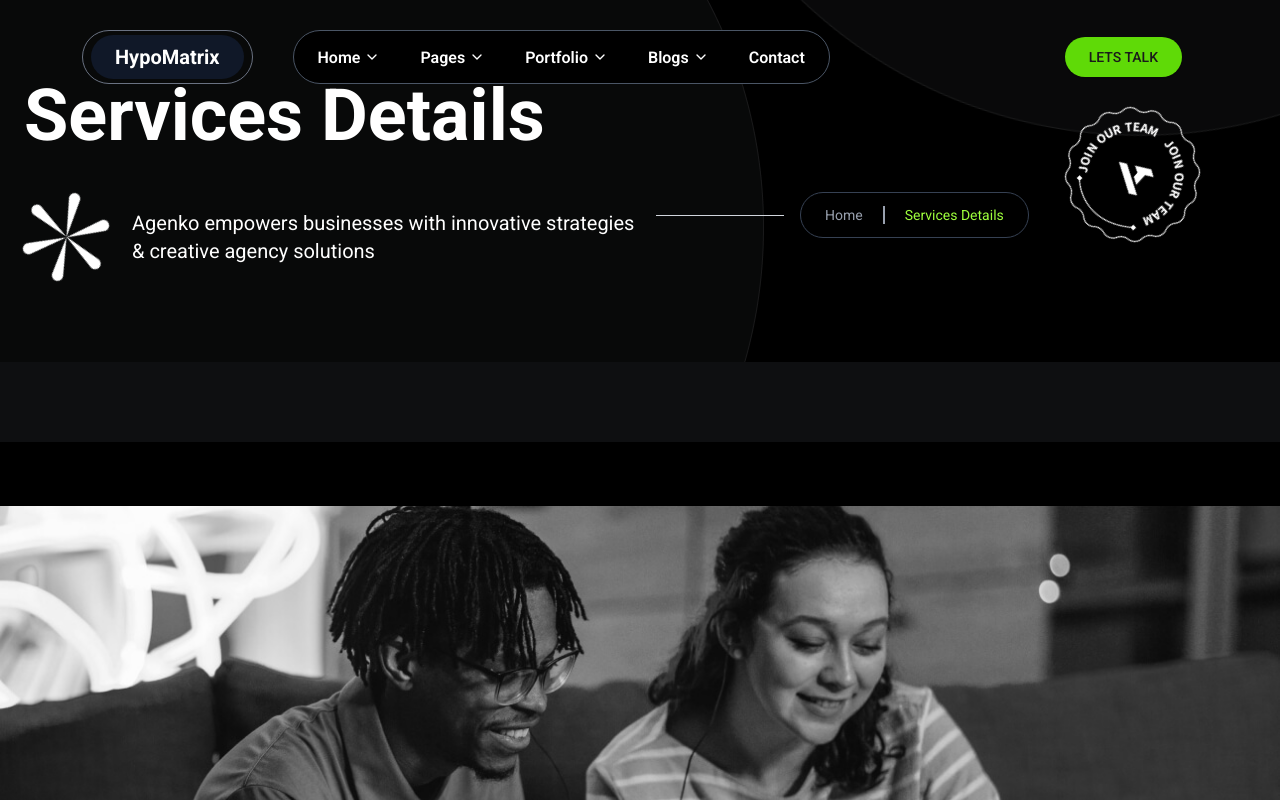
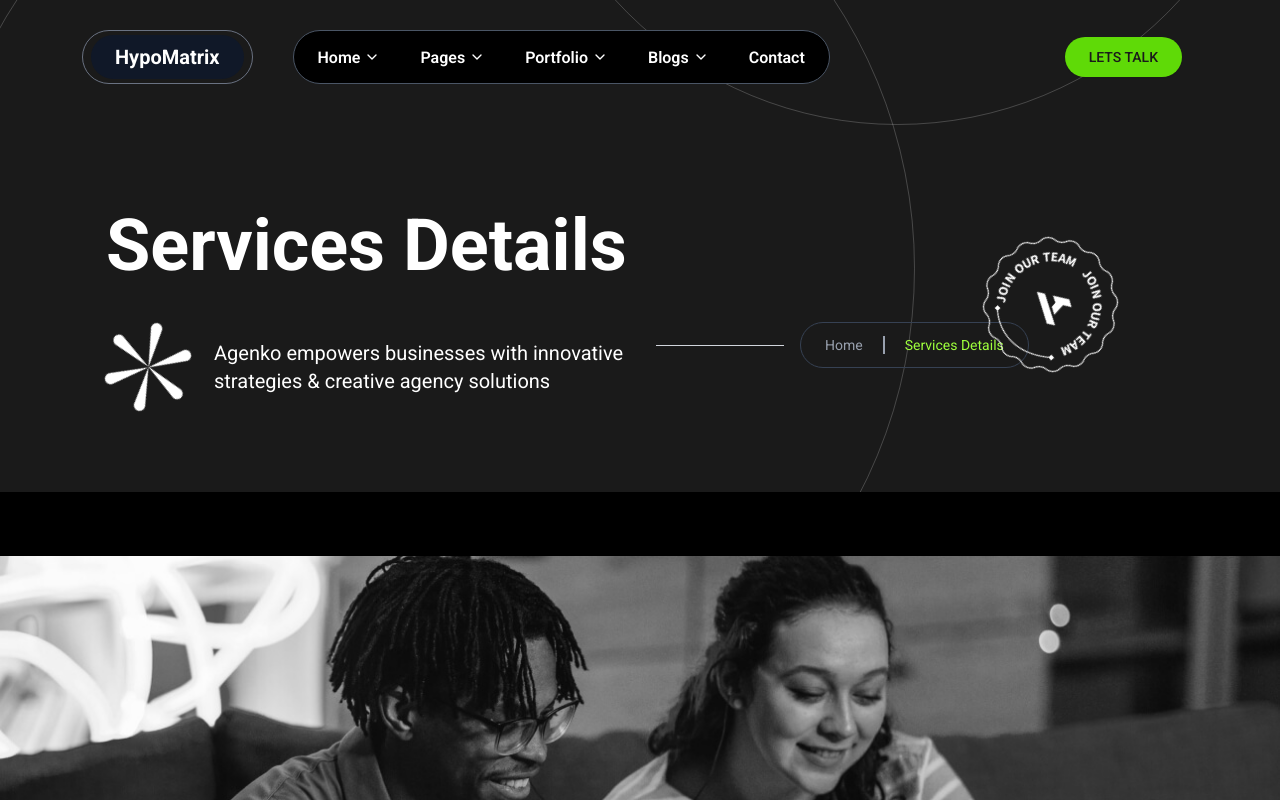
Before and after one commit to codeftshaunak/hypomatrix-v2, a Next.js app: page /service-details in a window 1280 px wide. Shown: the top 800 px of the page. Built offline with nearby package versions, Linux system fonts and the light colour scheme.

Commit message:
Replace CommonCard component with PageHeader in About, Service, and Service Details views; remove CommonCard component

```diff
--- a/src/components/common/common-card.tsx
+++ /dev/null
@@ -1,84 +0,0 @@
-import Link from "next/link";
-import Image from "next/image";
-import img from "@/assets/Pattan.png";
-import img1 from "@/assets/Join Cercle.png";
-import img3 from "@/assets/Ellipse 2397.png";
-import React from "react";
-
-type Props = {
-  title: string;
-  link: string;
-  text: string;
-};
-
-const CommonCard: React.FC<Props> = ({ title, link, text }) => {
-  return (
-    <div className="bg-black text-white overflow-hidden relative mb-20 w-full">
-      {/* Background elements */}
-      <div>
-        <div className="">
-          <Image
-            src={img3}
-            alt=""
-            className="object-cover opacity-36 absolute"
-            priority
-          />
-          <Image
-            src={img3}
-            alt=""
-            className="object-cover opacity-36 absolute -top-[550px] -right-40 rotate-100"
-            priority
-          />
-        </div>
-      </div>
-
-      {/* Main Content */}
-      <main className="relative  px-6 pt-20 pb-20">
-        <div className="">
-          {/* About Us Title */}
-          <h1 className="text-6xl md:text-7xl font-bold mb-10">{title}</h1>
-
-          {/* About Content */}
-          <div className="flex flex-col md:flex-row items-start">
-            <div className="flex items-center space-x-6 md:w-1/2 mb-10 md:mb-0">
-              {/* Star/Asterisk Icon */}
-              <Image
-                src={img}
-                alt=""
-                priority
-                className="spin-in animate-spin duration-7000"
-              />
-
-              {/* Description */}
-              <div>
-                <p className="text-xl">
-                  Agenko empowers businesses with innovative strategies &
-                  creative agency solutions
-                </p>
-              </div>
-            </div>
-
-            {/* Breadcrumb */}
-            <div className="flex items-center">
-              <div className="mx-4 h-[1px] w-32 bg-gray-300"></div>
-              <div className="border border-gray-700 rounded-full text-sm py-3 px-6 cursor-pointer">
-                <Link href="/" className="text-gray-400 hover:text-[#9eff3c]">
-                  Home
-                </Link>
-                <span className="border-r border border-gray-400 mx-5"></span>
-                <Link href={`/${link}`} className="text-[#9eff3c]">
-                  {text}
-                </Link>
-              </div>
-            </div>
-            <div className="spin-in animate-spin duration-7000 absolute right-20 bottom-30">
-              <Image src={img1} alt="" priority />
-            </div>
-          </div>
-        </div>
-      </main>
-    </div>
-  );
-};
-
-export default CommonCard;
--- /dev/null
+++ b/src/components/common/page-header.tsx
@@ -0,0 +1,76 @@
+import img1 from "@/assets/Join Cercle.png";
+import img from "@/assets/Pattan.png";
+import Image from "next/image";
+import Link from "next/link";
+import React from "react";
+
+type Props = {
+  title: string;
+  link: string;
+  text: string;
+};
+
+const PageHeader: React.FC<Props> = ({ title, link, text }) => {
+  return (
+    <header className="bg-secondary text-white overflow-hidden relative w-full pt-[210px]">
+      {/* Background elements */}
+      <div className="absolute -left-[5%] -top-[45%]">
+        <div className="border border-foreground/20 size-[979px] rounded-full" />
+      </div>
+
+      <div className="absolute right-0 -top-[130%]">
+        <div className="border border-foreground/20 size-[765px] rounded-full" />
+      </div>
+
+      <div className="container">
+        {/* Main Content */}
+        <main className="relative px-6  pb-20">
+          <div className="">
+            {/* About Us Title */}
+            <h1 className="text-6xl md:text-7xl font-bold mb-10">{title}</h1>
+
+            {/* About Content */}
+            <div className="flex flex-col md:flex-row items-start">
+              <div className="flex items-center space-x-6 md:w-1/2 mb-10 md:mb-0">
+                {/* Star/Asterisk Icon */}
+                <Image
+                  src={img}
+                  alt=""
+                  priority
+                  className="spin-in animate-spin duration-7000"
+                />
+
+                {/* Description */}
+                <div>
+                  <p className="text-xl">
+                    Agenko empowers businesses with innovative strategies &
+                    creative agency solutions
+                  </p>
+                </div>
+              </div>
+
+              {/* Breadcrumb */}
+              <div className="flex items-center">
+                <div className="mx-4 h-[1px] w-32 bg-gray-300"></div>
+                <div className="border border-gray-700 rounded-full text-sm py-3 px-6 cursor-pointer">
+                  <Link href="/" className="text-gray-400 hover:text-[#9eff3c]">
+                    Home
+                  </Link>
+                  <span className="border-r border border-gray-400 mx-5"></span>
+                  <Link href={`/${link}`} className="text-[#9eff3c]">
+                    {text}
+                  </Link>
+                </div>
+              </div>
+              <div className="spin-in animate-spin duration-7000 absolute right-20 bottom-30">
+                <Image src={img1} alt="" priority />
+              </div>
+            </div>
+          </div>
+        </main>
+      </div>
+    </header>
+  );
+};
+
+export default PageHeader;
--- a/src/views/about/index.tsx
+++ b/src/views/about/index.tsx
@@ -1,21 +1,20 @@
-import CommonCard from "@/components/common/common-card";
-import React from "react";
+import OurClient from "@/components/common/our-client";
+import PageHeader from "@/components/common/page-header";
 import Hero from "./hero";
 import HowWeAre from "./how-we";
 import { TeamSection } from "./team";
 import { TestimonialsSection } from "./testimonials";
-import OurClient from "@/components/common/our-client";
 
 const AboutView = () => {
   return (
-    <div>
-      <CommonCard title="About Us" link="about" text="About Us" />
+    <>
+      <PageHeader title="About Us" link="about" text="About Us" />
       <Hero />
       <HowWeAre />
       <TeamSection />
       <TestimonialsSection />
       <OurClient />
-    </div>
+    </>
   );
 };
 
--- a/src/views/home/hero.tsx
+++ b/src/views/home/hero.tsx
@@ -1,7 +1,6 @@
 "use client";
 
 import VideoPlaceholder from "@/components/video-modal";
-// import { Play, X } from "lucide-react";
 
 export default function Hero() {
   return (
--- a/src/views/service-details/index.tsx
+++ b/src/views/service-details/index.tsx
@@ -1,13 +1,12 @@
-import CommonCard from "@/components/common/common-card";
-import React from "react";
+import OurClient from "@/components/common/our-client";
+import PageHeader from "@/components/common/page-header";
 import ClientSuccessSection from "./client-success";
 import StepsSection from "./steps";
-import OurClient from "@/components/common/our-client";
 
 const ServiceDetailsView = () => {
   return (
     <div>
-      <CommonCard
+      <PageHeader
         title="Services Details"
         text="Services Details"
         link="service-details"
--- a/src/views/service/index.tsx
+++ b/src/views/service/index.tsx
@@ -1,14 +1,13 @@
-import CommonCard from "@/components/common/common-card";
-import React from "react";
+import OurClient from "@/components/common/our-client";
+import PageHeader from "@/components/common/page-header";
+import LatestBlogs from "./latest-blog";
+import OurServices from "./top-service";
 import WhyChooseUs from "./why-choose-us";
-import OurServices from "./top-service";
-import OurClient from "@/components/common/our-client";
-import LatestBlogs from "./latest-blog";
 
 const ServiceView = () => {
   return (
     <div>
-      <CommonCard title="Our Services" text="Services" link="service" />
+      <PageHeader title="Our Services" text="Services" link="service" />
       <WhyChooseUs />
       <OurServices />
       <OurClient />
```
